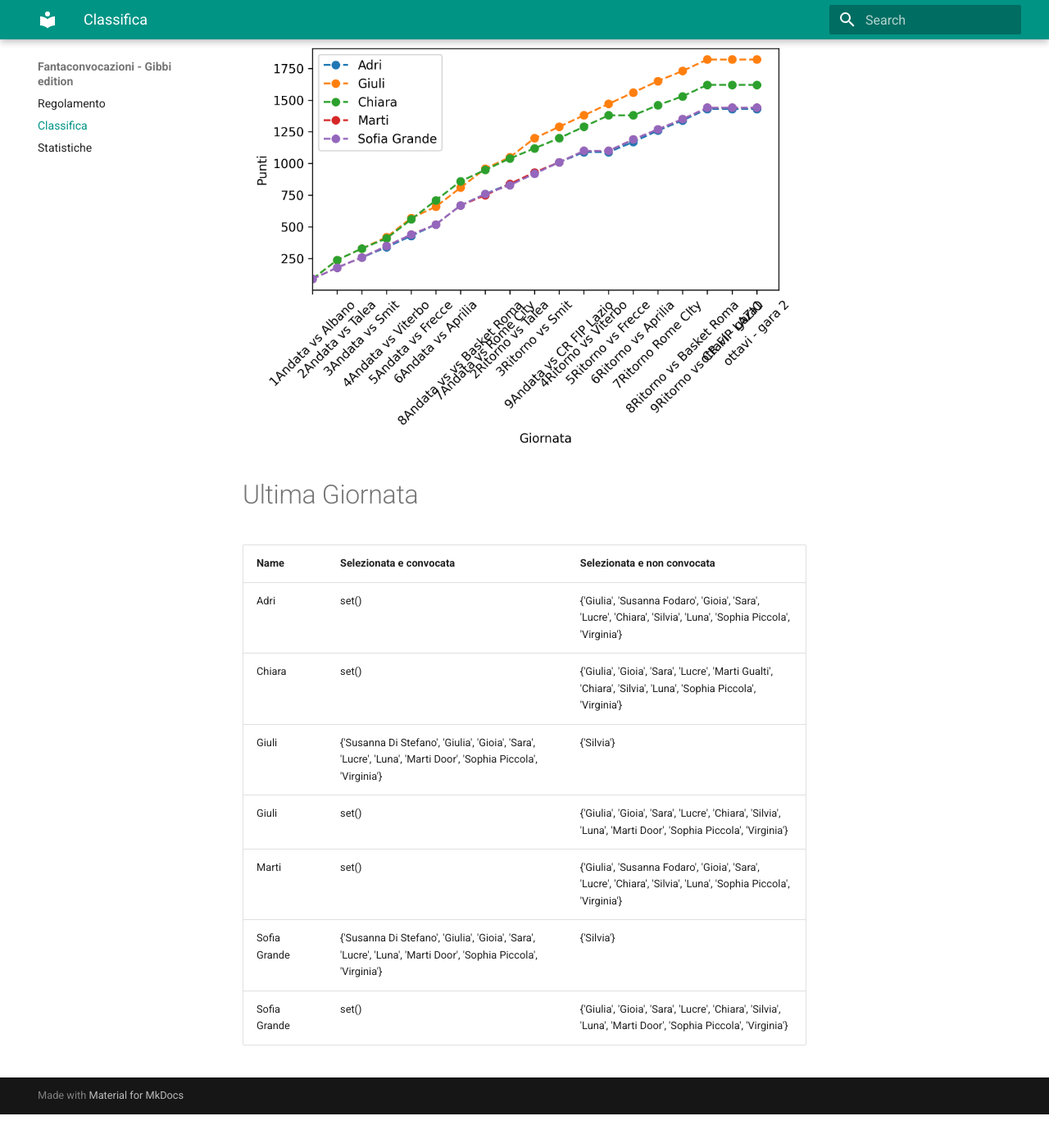
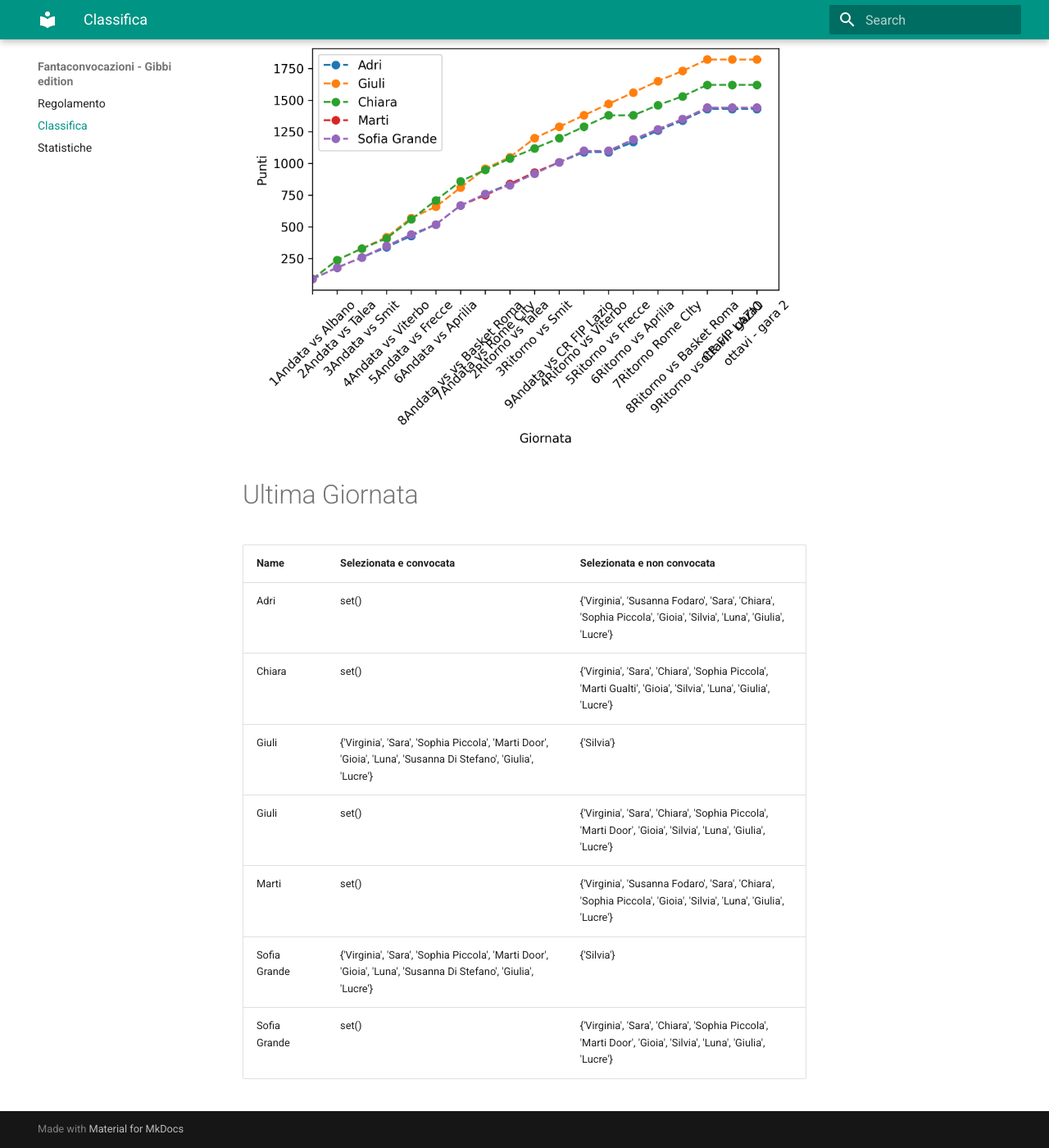
Before and after one commit to martinig94/fantagibbi, an MkDocs documentation site: the page built from docs/Classifica.md, in a window 1280 px wide and 1400 px high, scrolled down 565 px. Shown: the whole window at 82% size. Built offline with MkDocs 1.6.1 and Material for MkDocs 9.7.7, drawn with Linux system fonts in a browser that asks for light colours; before the commit the page ends 1924 px from its top, so only the background shows below that.

Commit message:
Auto-update from main.py

```diff
--- a/docs/Classifica.md
+++ b/docs/Classifica.md
@@ -18,11 +18,11 @@
 <!-- START_TABLE CORRECT -->
 | Name         | Selezionata e convocata                                                                                        | Selezionata e non convocata                                                                                      |
 |:-------------|:---------------------------------------------------------------------------------------------------------------|:-----------------------------------------------------------------------------------------------------------------|
-| Adri         | set()                                                                                                          | {'Giulia', 'Susanna Fodaro', 'Gioia', 'Sara', 'Lucre', 'Chiara', 'Silvia', 'Luna', 'Sophia Piccola', 'Virginia'} |
-| Chiara       | set()                                                                                                          | {'Giulia', 'Gioia', 'Sara', 'Lucre', 'Marti Gualti', 'Chiara', 'Silvia', 'Luna', 'Sophia Piccola', 'Virginia'}   |
-| Giuli        | {'Susanna Di Stefano', 'Giulia', 'Gioia', 'Sara', 'Lucre', 'Luna', 'Marti Door', 'Sophia Piccola', 'Virginia'} | {'Silvia'}                                                                                                       |
-| Giuli        | set()                                                                                                          | {'Giulia', 'Gioia', 'Sara', 'Lucre', 'Chiara', 'Silvia', 'Luna', 'Marti Door', 'Sophia Piccola', 'Virginia'}     |
-| Marti        | set()                                                                                                          | {'Giulia', 'Susanna Fodaro', 'Gioia', 'Sara', 'Lucre', 'Chiara', 'Silvia', 'Luna', 'Sophia Piccola', 'Virginia'} |
-| Sofia Grande | {'Susanna Di Stefano', 'Giulia', 'Gioia', 'Sara', 'Lucre', 'Luna', 'Marti Door', 'Sophia Piccola', 'Virginia'} | {'Silvia'}                                                                                                       |
-| Sofia Grande | set()                                                                                                          | {'Giulia', 'Gioia', 'Sara', 'Lucre', 'Chiara', 'Silvia', 'Luna', 'Marti Door', 'Sophia Piccola', 'Virginia'}     |
+| Adri         | set()                                                                                                          | {'Virginia', 'Susanna Fodaro', 'Sara', 'Chiara', 'Sophia Piccola', 'Gioia', 'Silvia', 'Luna', 'Giulia', 'Lucre'} |
+| Chiara       | set()                                                                                                          | {'Virginia', 'Sara', 'Chiara', 'Sophia Piccola', 'Marti Gualti', 'Gioia', 'Silvia', 'Luna', 'Giulia', 'Lucre'}   |
+| Giuli        | {'Virginia', 'Sara', 'Sophia Piccola', 'Marti Door', 'Gioia', 'Luna', 'Susanna Di Stefano', 'Giulia', 'Lucre'} | {'Silvia'}                                                                                                       |
+| Giuli        | set()                                                                                                          | {'Virginia', 'Sara', 'Chiara', 'Sophia Piccola', 'Marti Door', 'Gioia', 'Silvia', 'Luna', 'Giulia', 'Lucre'}     |
+| Marti        | set()                                                                                                          | {'Virginia', 'Susanna Fodaro', 'Sara', 'Chiara', 'Sophia Piccola', 'Gioia', 'Silvia', 'Luna', 'Giulia', 'Lucre'} |
+| Sofia Grande | {'Virginia', 'Sara', 'Sophia Piccola', 'Marti Door', 'Gioia', 'Luna', 'Susanna Di Stefano', 'Giulia', 'Lucre'} | {'Silvia'}                                                                                                       |
+| Sofia Grande | set()                                                                                                          | {'Virginia', 'Sara', 'Chiara', 'Sophia Piccola', 'Marti Door', 'Gioia', 'Silvia', 'Luna', 'Giulia', 'Lucre'}     |
 <!-- END_TABLE CORRECT -->
```
